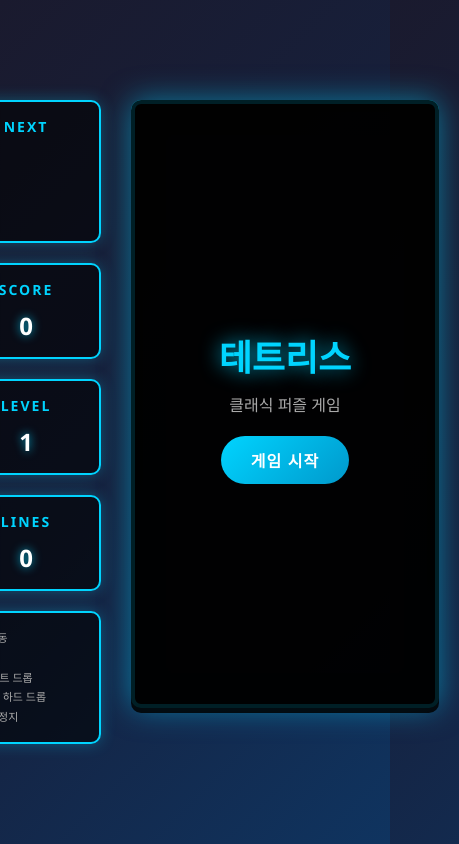
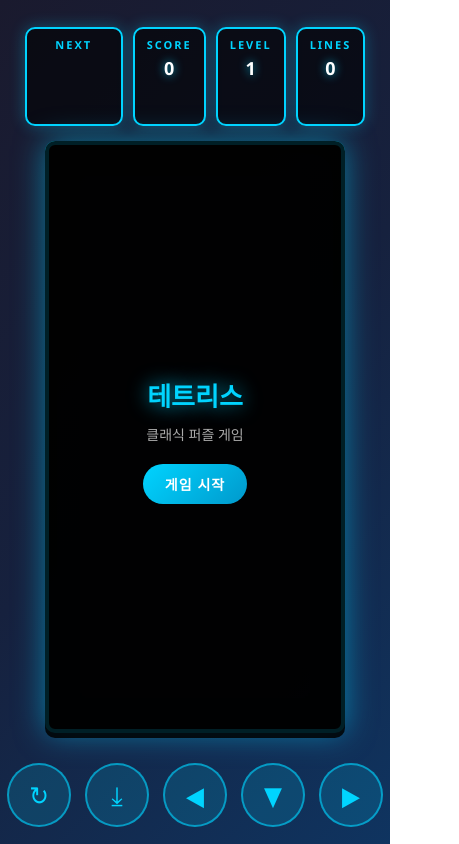
Before and after one commit to EumSeongChan/tetris, a plain HTML site: page index.html in a window 390 px wide. Shown: the whole page, 459 px wide, since content can reach past the window. Drawn offline with Linux system fonts and the light colour scheme.

Commit message:
모바일 터치 컨트롤 추가

```diff
--- a/index.html
+++ b/index.html
@@ -159,9 +159,128 @@
             margin: 10px 0;
             text-shadow: 0 0 15px rgba(255, 215, 0, 0.8);
         }
+
+        .app {
+            display: flex;
+            flex-direction: column;
+            align-items: center;
+        }
+
+        .touch-controls {
+            display: none;
+        }
+
+        .touch-btn {
+            width: 64px;
+            height: 64px;
+            border-radius: 50%;
+            background: rgba(0, 212, 255, 0.15);
+            border: 2px solid rgba(0, 212, 255, 0.6);
+            color: #00d4ff;
+            font-size: 26px;
+            display: flex;
+            align-items: center;
+            justify-content: center;
+            cursor: pointer;
+            user-select: none;
+            -webkit-user-select: none;
+            -webkit-tap-highlight-color: transparent;
+            touch-action: manipulation;
+            transition: transform 0.1s, background 0.1s;
+        }
+
+        .touch-btn:active {
+            transform: scale(0.85);
+            background: rgba(0, 212, 255, 0.35);
+        }
+
+        @media (max-width: 900px), (pointer: coarse) {
+            body {
+                overflow: auto;
+            }
+
+            .game-container {
+                flex-direction: column;
+                align-items: center;
+                padding: 10px;
+                gap: 15px;
+            }
+
+            .side-panel {
+                flex-direction: row;
+                flex-wrap: wrap;
+                justify-content: center;
+                gap: 10px;
+                min-width: 0;
+                max-width: 100%;
+            }
+
+            .side-panel .panel-box {
+                padding: 8px 12px;
+            }
+
+            .panel-title {
+                font-size: 11px;
+                margin-bottom: 4px;
+            }
+
+            .stat-value {
+                font-size: 18px;
+            }
+
+            .next-piece {
+                min-height: 60px;
+            }
+
+            .next-piece canvas {
+                width: 70px;
+                height: 56px;
+            }
+
+            .controls {
+                display: none;
+            }
+
+            .game-board {
+                width: min(90vw, 300px);
+                height: auto;
+            }
+
+            .overlay h1 {
+                font-size: 26px;
+            }
+
+            .overlay h2 {
+                font-size: 20px;
+            }
+
+            .overlay p {
+                font-size: 14px;
+            }
+
+            .final-score {
+                font-size: 26px;
+            }
+
+            .btn {
+                padding: 10px 22px;
+                font-size: 14px;
+            }
+
+            .touch-controls {
+                display: flex;
+                flex-wrap: wrap;
+                justify-content: center;
+                align-items: center;
+                gap: 14px;
+                margin-top: 15px;
+                padding-bottom: env(safe-area-inset-bottom);
+            }
+        }
     </style>
 </head>
 <body>
+    <div class="app">
     <div class="game-container">
         <div class="side-panel">
             <div class="panel-box">
@@ -214,6 +333,14 @@
         </div>
     </div>
 
+    <div class="touch-controls">
+        <div class="touch-btn" id="rotateBtn">↻</div>
+        <div class="touch-btn" id="dropBtn">⤓</div>
+        <div class="touch-btn" id="leftBtn">◀</div>
+        <div class="touch-btn" id="downBtn">▼</div>
+        <div class="touch-btn" id="rightBtn">▶</div>
+    </div>
+
     <script src="tetris.js"></script>
 </body>
 </html>
--- a/tetris.js
+++ b/tetris.js
@@ -62,6 +62,12 @@ class Tetris {
         document.getElementById('startBtn').addEventListener('click', () => this.start());
         document.getElementById('resumeBtn').addEventListener('click', () => this.togglePause());
         document.getElementById('restartBtn').addEventListener('click', () => this.restart());
+
+        document.getElementById('leftBtn').addEventListener('click', () => this.pressAction('left'));
+        document.getElementById('rightBtn').addEventListener('click', () => this.pressAction('right'));
+        document.getElementById('downBtn').addEventListener('click', () => this.pressAction('down'));
+        document.getElementById('rotateBtn').addEventListener('click', () => this.pressAction('rotate'));
+        document.getElementById('dropBtn').addEventListener('click', () => this.pressAction('drop'));
     }
 
     handleKey(e) {
@@ -76,22 +82,44 @@ class Tetris {
 
         switch(e.key) {
             case 'ArrowLeft':
+                this.pressAction('left');
+                break;
+            case 'ArrowRight':
+                this.pressAction('right');
+                break;
+            case 'ArrowDown':
+                this.pressAction('down');
+                break;
+            case 'ArrowUp':
+                this.pressAction('rotate');
+                break;
+            case ' ':
+                e.preventDefault();
+                this.pressAction('drop');
+                break;
+        }
+    }
+
+    pressAction(action) {
+        if (!this.started || this.gameOver || this.paused) return;
+
+        switch(action) {
+            case 'left':
                 this.move(-1, 0);
                 break;
-            case 'ArrowRight':
+            case 'right':
                 this.move(1, 0);
                 break;
-            case 'ArrowDown':
+            case 'down':
                 if (this.move(0, 1)) {
                     this.score += 1;
                     this.updateStats();
                 }
                 break;
-            case 'ArrowUp':
+            case 'rotate':
                 this.rotate();
                 break;
-            case ' ':
-                e.preventDefault();
+            case 'drop':
                 this.hardDrop();
                 break;
         }
```
